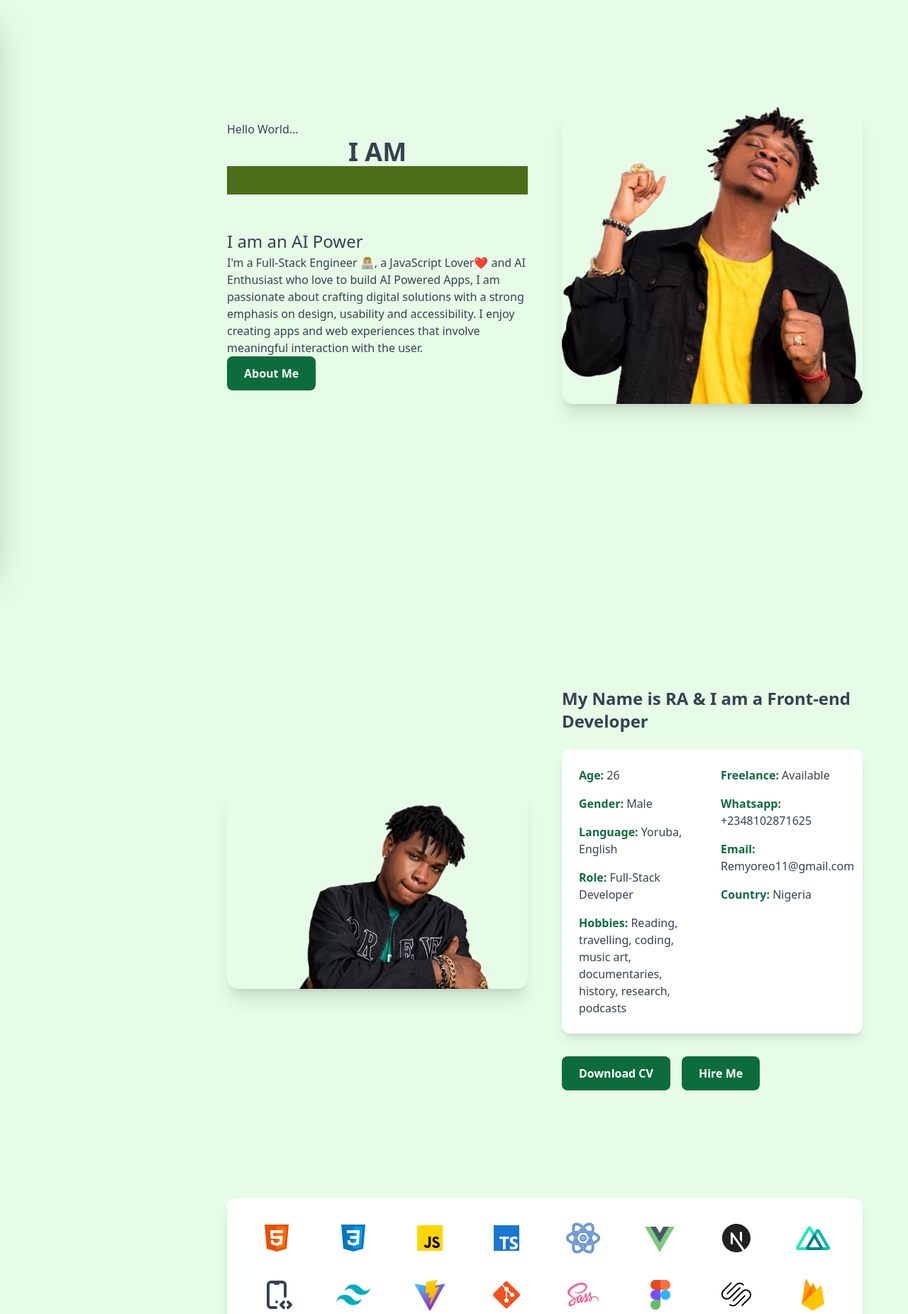
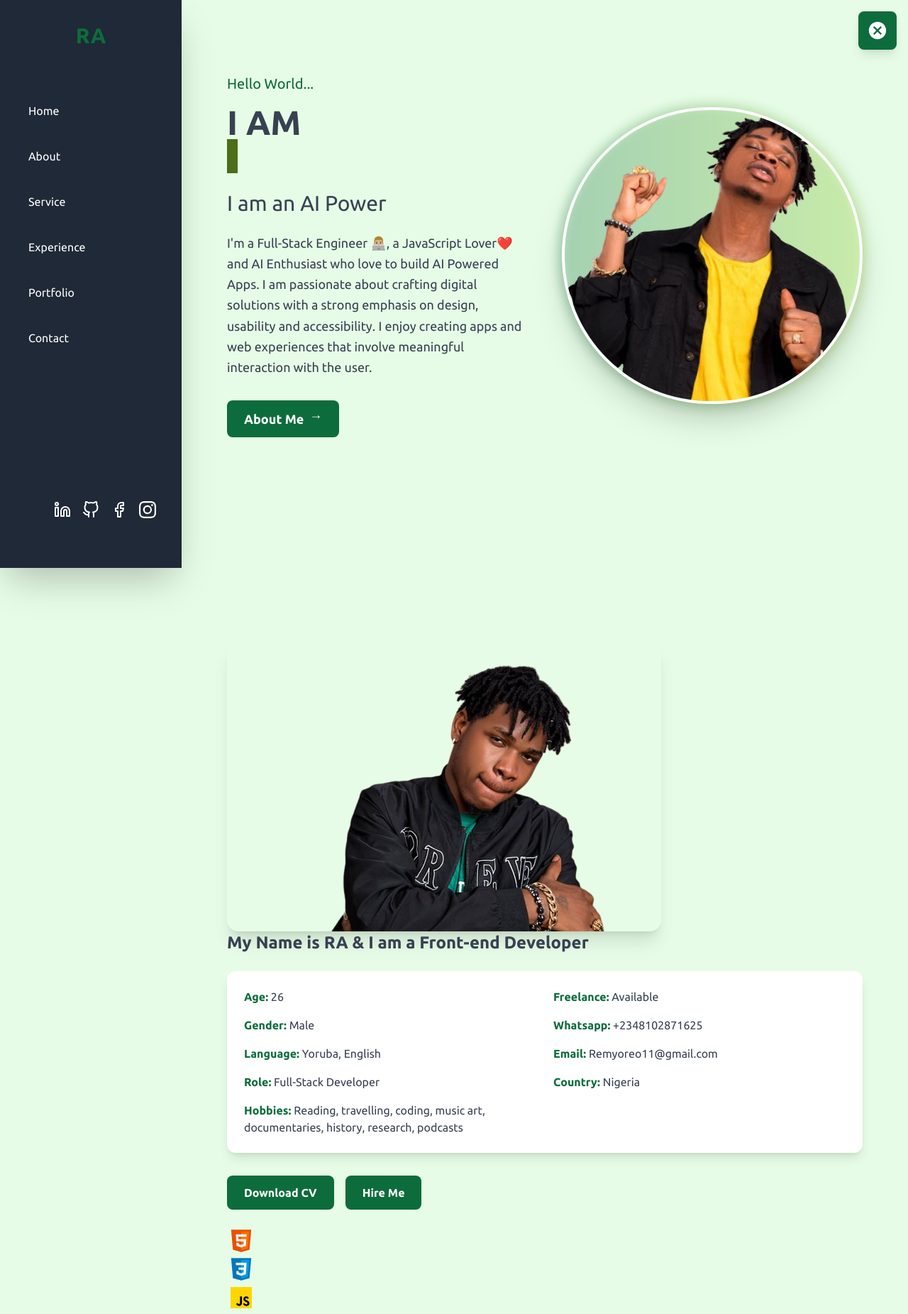
Before and after one commit to Oreolion/myPortfolioWithReact, a React (Vite) app: page / in a window 1280 px wide. Shown: the top 1851 px of the page at 71% size. Built offline with nearby package versions, Linux system fonts and the light colour scheme; some icons are missing.

Commit message:
Enhance Portfolio Layout and Sections

```diff
--- a/src/components/Header.jsx
+++ b/src/components/Header.jsx
@@ -20,30 +20,24 @@ const Header = ({ menu, setMenu }) => {
     setMenu(!menu);
   };
 
-  window.onscroll = () => {
-    myRef.current.classList.remove("active");
-    setMenu(false);
-    setCloseBtn(false);
-    setIsToggle(false);
-  };
-
   return (
     <>
       <div className="fixed top-4 right-4 z-50">
-        {!menu && !isToggle ? (
-          <CgMenuGridO className="text-4xl cursor-pointer" id="menu-bar" onClick={handleMenuBtn} />
-        ) : (
-          <IoMdCloseCircle className="text-4xl cursor-pointer" id="menu-bar" onClick={handleMenuBtn} />
-        )}
+        <button
+          className="bg-primary hover:bg-gray-800 text-white p-3 rounded-lg shadow-lg transition-all duration-300 transform hover:scale-110"
+          onClick={handleMenuBtn}
+        >
+          {!menu && !isToggle ? (
+            <CgMenuGridO className="text-3xl" />
+          ) : (
+            <IoMdCloseCircle className="text-3xl" />
+          )}
+        </button>
       </div>
 
       {header && (
         <header
-          className={
-            isToggle
-              ? "header active"
-              : `header ${closeBtn} ? " collapsebtn " : "" `
-          }
+          className={`header ${isToggle ? "" : "active"} ${closeBtn ? "" : "collapsebtn"}`}
           ref={myRef}
         >
           <div className="header-logo">
@@ -53,22 +47,22 @@ const Header = ({ menu, setMenu }) => {
           <nav className="nav-menu">
             <ul className="nav-list">
               <li>
-                <a href="#home">Home</a>
+                <a href="#home" onClick={handleMenuBtn}>Home</a>
               </li>
               <li>
-                <a href="#about">About</a>
+                <a href="#about" onClick={handleMenuBtn}>About</a>
               </li>
               <li>
-                <a href="#service">Service</a>
+                <a href="#service" onClick={handleMenuBtn}>Service</a>
               </li>
               <li>
-                <a href="#experience">Experience</a>
+                <a href="#experience" onClick={handleMenuBtn}>Experience</a>
               </li>
               <li>
-                <a href="#portfolio">Portfolio</a>
+                <a href="#portfolio" onClick={handleMenuBtn}>Portfolio</a>
               </li>
               <li>
-                <a href="#contact">Contact</a>
+                <a href="#contact" onClick={handleMenuBtn}>Contact</a>
               </li>
             </ul>
           </nav>
@@ -78,6 +72,7 @@ const Header = ({ menu, setMenu }) => {
               href="https://twitter.com/remyOreo_"
               target="_blank"
               rel="noreferrer"
+              className="hover:text-primary transition-colors duration-300"
             >
               <FaXTwitter className="logo" />
             </a>
@@ -85,6 +80,7 @@ const Header = ({ menu, setMenu }) => {
               href="https://www.linkedin.com/in/remy-adedeji"
               target="_blank"
               rel="noreferrer"
+              className="hover:text-primary transition-colors duration-300"
             >
               <FiLinkedin className="logo" />
             </a>
@@ -92,13 +88,14 @@ const Header = ({ menu, setMenu }) => {
               href="https://github.com/Oreolion"
               target="_blank"
               rel="noreferrer"
+              className="hover:text-primary transition-colors duration-300"
             >
               <FiGithub className="logo" />
             </a>
-            <a href="#">
+            <a href="#" className="hover:text-primary transition-colors duration-300">
               <FiFacebook className="logo" />
             </a>
-            <a href="#">
+            <a href="#" className="hover:text-primary transition-colors duration-300">
               <BsInstagram className="logo" />
             </a>
           </div>
--- a/src/components/Homepage.jsx
+++ b/src/components/Homepage.jsx
@@ -5,14 +5,16 @@ import { useState } from "react";
 
 const Homepage = () => {
   const [textColor, setTextColor] = useState("");
+
   return (
-    <>
-      <section id="home" className="homepage">
-        <div className="content">
-          <h5>Hello World...</h5>
-          <h1>
+    <section id="home" className="homepage">
+      <div className="content">
+        <div className="animate__animated animate__fadeInLeft">
+          <h5 className="text-xl text-primary mb-4">Hello World...</h5>
+          <h1 className="text-5xl font-bold mb-6">
             I AM <br />
             <div
+              className="inline-block"
               style={{
                 backgroundColor: textColor,
               }}
@@ -22,35 +24,29 @@ const Homepage = () => {
                   "",
                   1000,
                   () => setTextColor("rgb(77, 109, 24)"),
-
                   "REMY ADEDEJI (RA)",
                   2000,
                 ]}
-                className="typed__format"
+                className="typed__format text-4xl md:text-5xl font-bold text-primary"
                 speed={10}
                 repeat={2}
               />
             </div>
           </h1>
-          <h3 className="">
+          <h3 className="text-2xl md:text-3xl mb-6">
             <TypeAnimation
               preRenderFirstString={true}
               sequence={[
                 500,
                 "I am a Full-Stack developer",
-
                 1000,
                 "I am an AI Powered Apps developer",
-
                 1000,
                 "I am a NextJs developer",
-
                 1000,
                 "I am a Nuxt developer",
-
                 1000,
                 "I am a React developer",
-
                 1000,
                 "I am a Vue developer",
                 1000,
@@ -58,27 +54,34 @@ const Homepage = () => {
                 500,
               ]}
               speed={30}
-              style={{ fontSize: "1.5rem" }}
+              className="text-gray-700"
               repeat={Infinity}
             />
           </h3>
-          <p className="homepage__text">
+          <p className="text-lg leading-relaxed mb-8 max-w-2xl">
             I&apos;m a Full-Stack Engineer 👨🏼‍💻, a JavaScript Lover❤️ and AI
-            Enthusiast who love to build AI Powered Apps, I am passionate about
+            Enthusiast who love to build AI Powered Apps. I am passionate about
             crafting digital solutions with a strong emphasis on design,
             usability and accessibility. I enjoy creating apps and web
             experiences that involve meaningful interaction with the user.
           </p>
-          <a href="#about" className="btn">
-            {" "}
-            About Me{" "}
+          <a href="#about" className="btn inline-flex items-center gap-2 text-lg">
+            About Me
+            <span className="animate-bounce">→</span>
           </a>
         </div>
-        <div className="image-container">
-          <img src={picture} alt="my-pic" />
+      </div>
+      <div className="image-container animate__animated animate__fadeInRight">
+        <div className="relative">
+          <div className="absolute -inset-1 bg-gradient-to-r from-primary to-secondary rounded-full blur opacity-30"></div>
+          <img
+            src={picture}
+            alt="my-pic"
+            className="relative rounded-full shadow-2xl border-4 border-white"
+          />
         </div>
-      </section>
-    </>
+      </div>
+    </section>
   );
 };
 
--- a/src/index.css
+++ b/src/index.css
@@ -10,7 +10,7 @@
   }
 
   body {
-    @apply bg-background text-gray-700 antialiased overflow-x-hidden;
+    @apply bg-background text-gray-700 antialiased overflow-x-hidden font-ubuntu;
   }
 
   section {
@@ -24,7 +24,7 @@
   }
 
   .btn {
-    @apply inline-block bg-primary text-white font-semibold py-3 px-6 rounded-lg
+    @apply inline-flex items-center bg-primary text-white font-semibold py-3 px-6 rounded-lg
            transition-all duration-300 hover:bg-gray-800 hover:tracking-wider
            transform hover:scale-105 focus:outline-none focus:ring-2
            focus:ring-primary focus:ring-opacity-50;
@@ -32,7 +32,11 @@
 
   .header {
     @apply fixed top-0 left-0 h-screen bg-gray-800 text-white transition-all duration-300
-           w-64 flex flex-col items-center py-8 px-6 z-50 shadow-2xl;
+           w-64 flex flex-col items-center py-8 px-6 z-40 shadow-2xl transform -translate-x-full md:translate-x-0;
+  }
+
+  .header.active {
+    @apply translate-x-0;
   }
 
   .header-logo {
@@ -60,157 +64,54 @@
     @apply flex justify-center gap-4 mt-auto mb-8;
   }
 
-  .header-icons a {
-    @apply text-gray-300 hover:text-primary transition-colors duration-300;
-  }
-
   .logo {
     @apply text-2xl hover:scale-125 transition-transform duration-300;
   }
 
-  /* Skills Section */
-  .skill__section {
-    @apply mt-16;
-  }
-
-  .skillsbox {
-    @apply mb-12 text-center;
-  }
-
-  .skillsbox h1 {
-    @apply text-4xl font-bold mb-8;
-  }
-
-  .logos__container {
-    @apply grid grid-cols-3 sm:grid-cols-4 md:grid-cols-6 lg:grid-cols-8 gap-8
-           place-items-center bg-white rounded-xl p-8 shadow-lg;
-  }
-
-  .logos__container svg,
-  .logos__container img {
-    @apply w-12 h-12 transition-transform duration-300 hover:scale-125;
-  }
-
-  .box-container {
-    @apply grid grid-cols-2 md:grid-cols-4 gap-6 mt-12;
-  }
-
-  .box-container .box {
-    @apply bg-white p-6 rounded-xl shadow-lg text-center
-           transform hover:scale-105 transition-transform duration-300;
-  }
-
-  .box-container .box h2 {
-    @apply text-2xl font-bold text-primary mb-2;
-  }
-
-  .box-container .box p {
-    @apply text-gray-600;
-  }
-
-  /* Mobile Menu Button */
-  #menu-bar {
-    @apply fixed right-4 top-4 text-3xl bg-primary text-white p-2 rounded-lg
-           cursor-pointer z-50 transition-all duration-300 hover:bg-gray-800
-           md:hidden shadow-lg;
-  }
-
-  /* Responsive Layout */
   .containercontent {
     @apply ml-0 md:ml-64 transition-all duration-300;
   }
 
-  .containercontent.expanded {
-    @apply ml-0 md:ml-64;
-  }
-
-  @screen md {
-    .header {
-      @apply transform translate-x-0;
-    }
-
-    .header.active {
-      @apply translate-x-0;
-    }
-  }
-
-  @screen sm {
-    .header {
-      @apply transform -translate-x-full;
-    }
-
-    .header.active {
-      @apply translate-x-0;
-    }
-  }
-
-  /* Homepage */
   .homepage {
     @apply flex flex-col md:flex-row items-center justify-between gap-12
-           min-h-screen pt-20 md:pt-0;
+           min-h-screen pt-20 md:pt-0 px-4 md:px-8 lg:px-16;
   }
 
   .homepage .content {
-    @apply w-full md:w-1/2;
+    @apply w-full md:w-1/2 space-y-6;
   }
 
   .homepage .image-container {
     @apply w-full md:w-1/2 flex justify-center items-center;
   }
 
-  .homepage .image-container img {
-    @apply max-w-full h-auto rounded-2xl shadow-xl
-           transform hover:scale-105 transition-transform duration-300;
-  }
-
-  /* About Section */
-  .about-me {
-    @apply py-20;
-  }
-
-  .inner-about-me {
-    @apply grid md:grid-cols-2 gap-12 items-center;
-  }
-
-  /* Services Section */
-  .servicebox-container {
-    @apply grid grid-cols-1 sm:grid-cols-2 lg:grid-cols-3 gap-8;
-  }
-
-  .servicebox-container .box {
+  .experiences .experiencebox {
     @apply bg-white rounded-xl p-6 shadow-lg transition-all duration-300
            hover:transform hover:scale-105 hover:shadow-xl;
   }
 
-  /* Portfolio Section */
-  .inner-portfolio {
-    @apply grid grid-cols-1 sm:grid-cols-2 lg:grid-cols-3 gap-8;
+  .contact-me .box {
+    @apply bg-white rounded-xl p-6 shadow-lg text-center
+           transform hover:scale-105 transition-all duration-300;
   }
 
-  .portfolio .box {
-    @apply relative overflow-hidden rounded-xl shadow-lg;
-  }
-
-  .portfolio .box img {
-    @apply w-full h-64 object-cover transition-all duration-300;
-  }
-
-  /* Contact Section */
-  .inner-contact {
-    @apply grid grid-cols-1 md:grid-cols-2 lg:grid-cols-3 gap-8;
-  }
-
-  .contact-input {
-    @apply w-full border-b-2 border-gray-300 py-3 px-4
-           focus:border-primary focus:outline-none transition-colors duration-300;
-  }
-
-  /* Section Headings */
-  section h1 {
-    @apply text-4xl font-bold text-center mb-12;
-  }
-
-  section h1 span {
-    @apply text-primary;
+  .contact-me form input,
+  .contact-me form textarea {
+    @apply w-full border-2 border-gray-300 rounded-lg p-3
+           focus:border-primary focus:ring-2 focus:ring-primary focus:outline-none
+           transition-colors duration-300;
   }
 }
+
+/* Custom scrollbar */
+::-webkit-scrollbar {
+  @apply w-2;
+}
+
+::-webkit-scrollbar-track {
+  @apply bg-gray-100;
+}
+
+::-webkit-scrollbar-thumb {
+  @apply bg-primary rounded-full;
+}
```
Also changed, not shown: src/components/Contact.jsx (+59 -39 lines), src/components/Experiences.jsx (+42 -53 lines).
